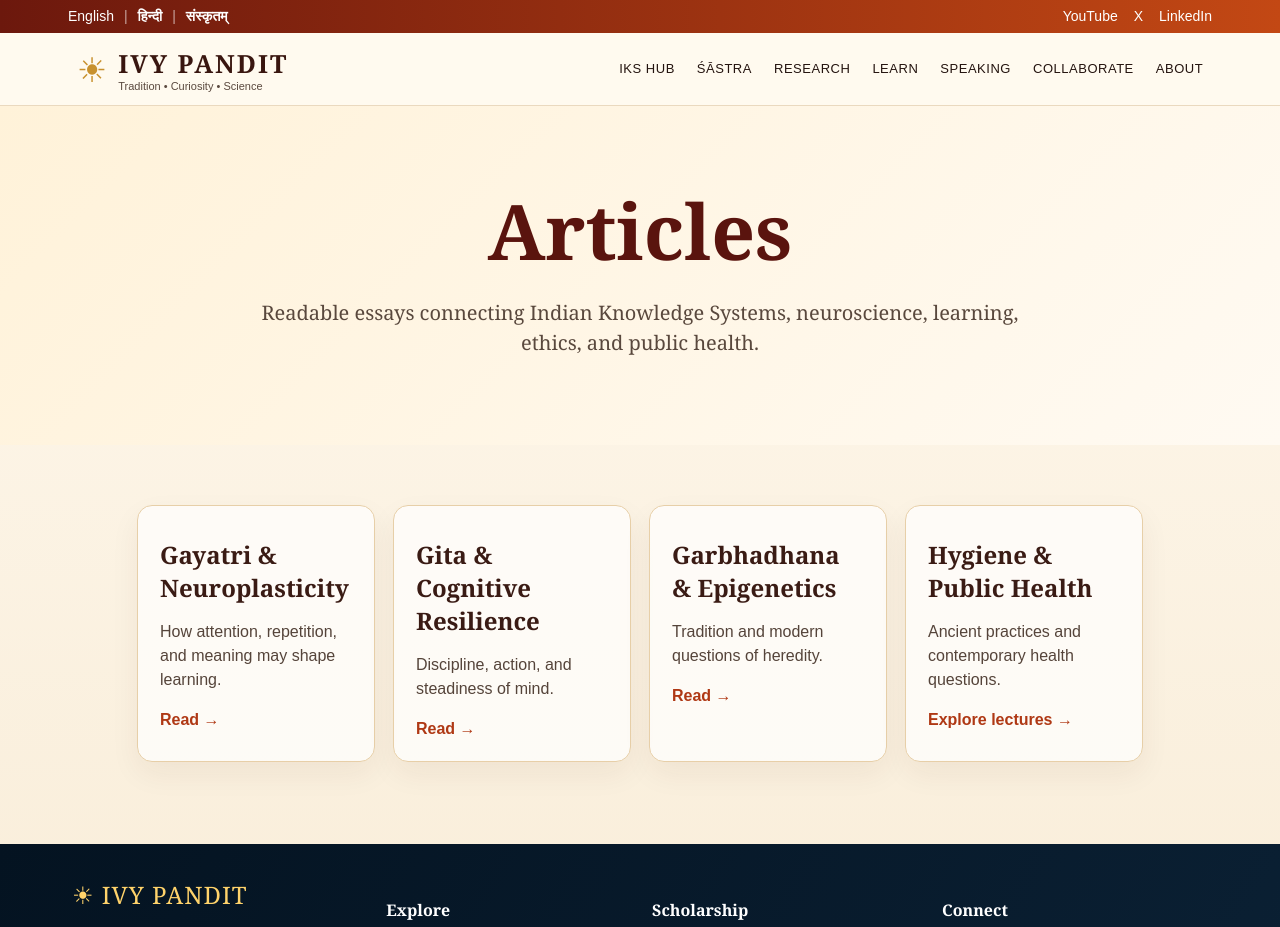
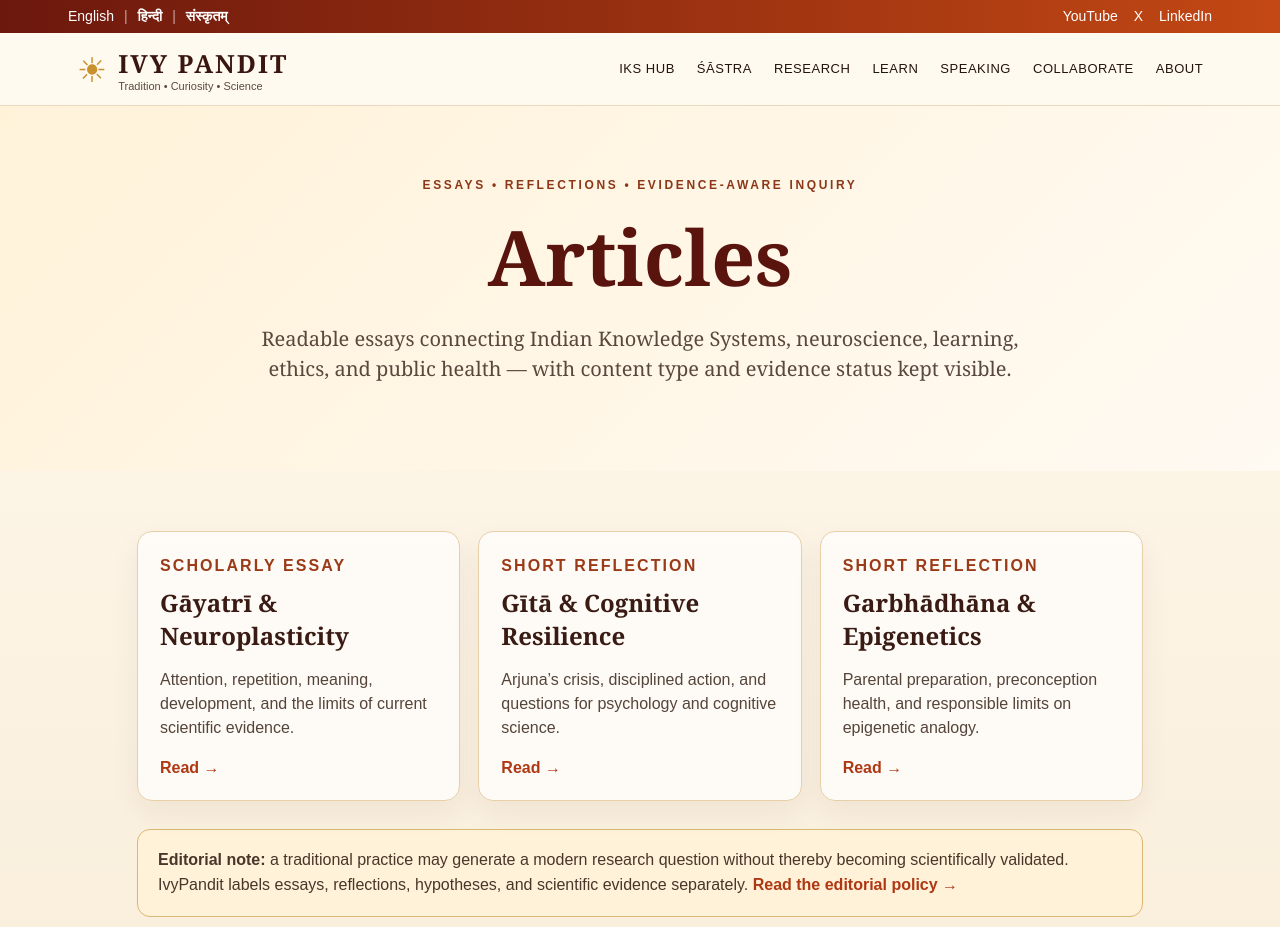
Before and after one commit to nishmishra/ivypandit-v2, a Next.js app: page /articles in a window 1280 px wide. Shown: the top 927 px of the page. Built offline with nearby package versions, Linux system fonts and the light colour scheme.

Commit message:
Clarify article types and remove placeholder content

```diff
--- a/app/articles/page.tsx
+++ b/app/articles/page.tsx
@@ -1 +1,11 @@
-export default function Articles(){return <><section className="pageHero"><h1>Articles</h1><p>Readable essays connecting Indian Knowledge Systems, neuroscience, learning, ethics, and public health.</p></section><main className="content"><div className="journeyCards"><div className="card"><h3>Gayatri & Neuroplasticity</h3><p>How attention, repetition, and meaning may shape learning.</p><a href="/articles/gayatri-neuroplasticity">Read →</a></div><div className="card"><h3>Gita & Cognitive Resilience</h3><p>Discipline, action, and steadiness of mind.</p><a href="/articles/gita-cognitive-resilience">Read →</a></div><div className="card"><h3>Garbhadhana & Epigenetics</h3><p>Tradition and modern questions of heredity.</p><a href="/articles/garbhadhana-epigenetics">Read →</a></div><div className="card"><h3>Hygiene & Public Health</h3><p>Ancient practices and contemporary health questions.</p><a href="/videos">Explore lectures →</a></div></div></main></>}
+export default function Articles(){return <>
+  <section className="pageHero"><div className="eyebrow">Essays • Reflections • Evidence-aware inquiry</div><h1>Articles</h1><p>Readable essays connecting Indian Knowledge Systems, neuroscience, learning, ethics, and public health — with content type and evidence status kept visible.</p></section>
+  <main className="content">
+    <div className="journeyCards" style={{gridTemplateColumns:'repeat(3,1fr)'}}>
+      <div className="card"><span className="label">SCHOLARLY ESSAY</span><h3>Gāyatrī & Neuroplasticity</h3><p>Attention, repetition, meaning, development, and the limits of current scientific evidence.</p><a href="/articles/gayatri-neuroplasticity">Read →</a></div>
+      <div className="card"><span className="label">SHORT REFLECTION</span><h3>Gītā & Cognitive Resilience</h3><p>Arjuna’s crisis, disciplined action, and questions for psychology and cognitive science.</p><a href="/articles/gita-cognitive-resilience">Read →</a></div>
+      <div className="card"><span className="label">SHORT REFLECTION</span><h3>Garbhādhāna & Epigenetics</h3><p>Parental preparation, preconception health, and responsible limits on epigenetic analogy.</p><a href="/articles/garbhadhana-epigenetics">Read →</a></div>
+    </div>
+    <section className="callout" style={{marginTop:'28px'}}><b>Editorial note:</b> a traditional practice may generate a modern research question without thereby becoming scientifically validated. IvyPandit labels essays, reflections, hypotheses, and scientific evidence separately. <a className="textLink" href="/editorial-policy">Read the editorial policy →</a></section>
+  </main>
+</>}
```
